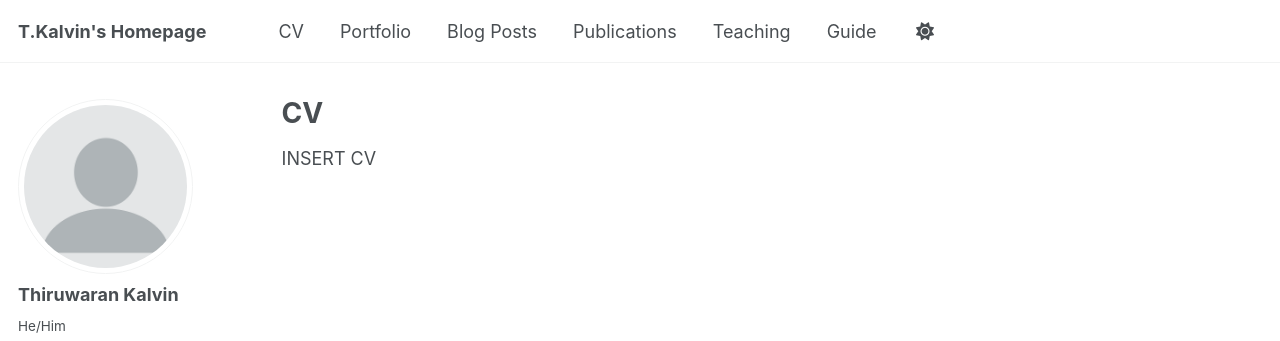
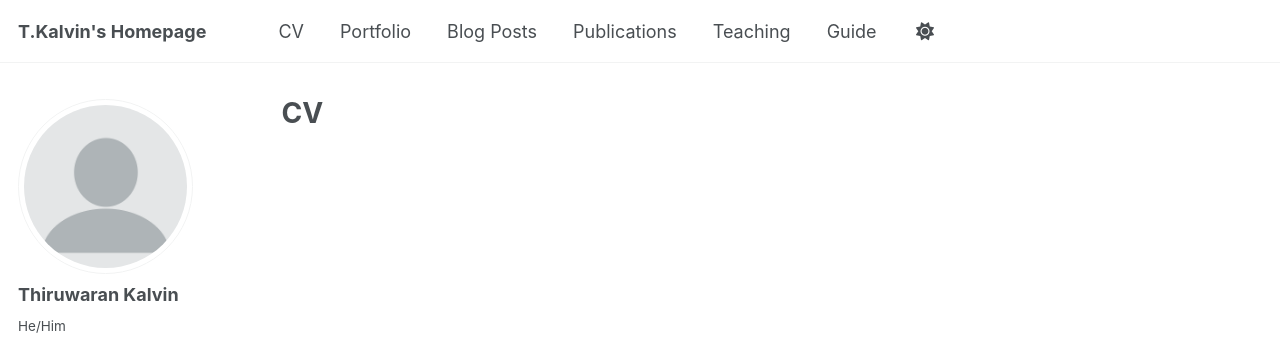
Before and after one commit to T-Kalv/T-Kalv.github.io, a Jekyll site: the page built from _pages/cv.md, in a window 1280 px wide. Shown: the top 341 px of the page. Built offline with Jekyll 4.4.1, drawn with Linux system fonts in a browser that asks for light colours; a script that is not in the unit is left out.

Commit message:
Added CV to CV Page

```diff
--- a/_pages/cv.md
+++ b/_pages/cv.md
@@ -4,7 +4,5 @@
 permalink: /cv/
 author_profile: true
 redirect_from:
-  - /resume
+  - /Thiruwaran-Kalvin-CV
 ---
-
-INSERT CV
```
Also changed, not shown: 1 other file.
